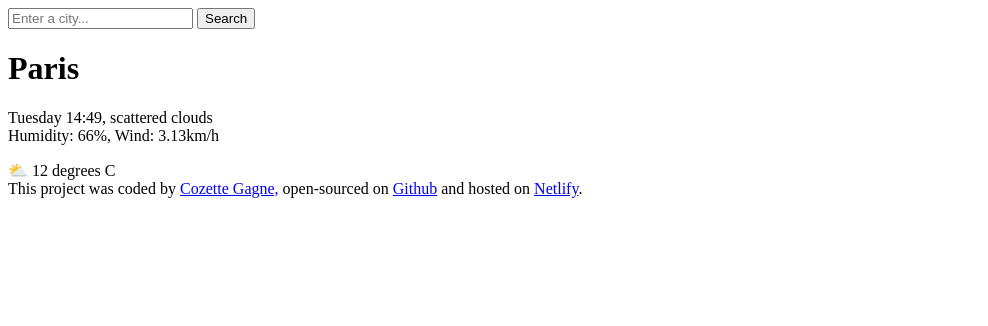
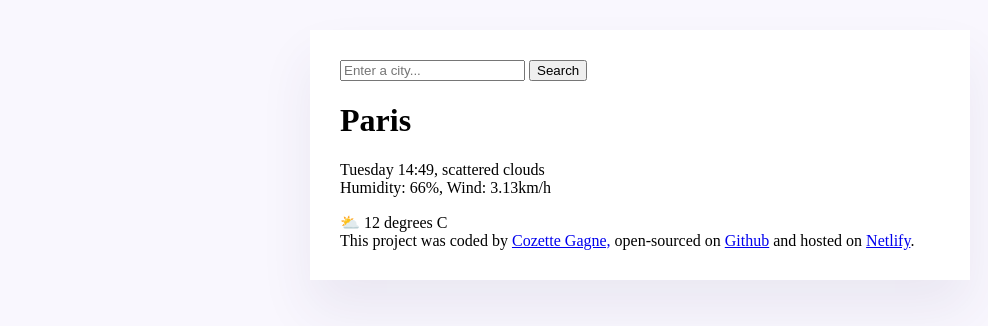
Before and after one commit to Cozette62/stargazer-weather-app, a plain HTML site: page index.html in a window 1280 px wide. Shown: the whole page, without its empty margins (0-988 px from the left). Drawn offline with Linux system fonts and the light colour scheme.

Commit message:
Worked on html for divs

```diff
--- a/index.html
+++ b/index.html
@@ -7,9 +7,11 @@
       content="width=
   , initial-scale=1.0"
     />
+    <link rel="stylesheet" href="src/style.css" />
     <title>Stargazer Weather App</title>
   </head>
   <body>
+    <div class="weather-app">
     <header>
       <form>
         <input type="search" placeholder="Enter a city..." required />
@@ -39,5 +41,6 @@
       >
       and hosted on <a href=" " target="_blank">Netlify</a>.
     </footer>
+    </div>
   </body>
 </html>
--- /dev/null
+++ b/src/style.css
@@ -0,0 +1,10 @@
+body {
+  background-color: #f9f7fe;
+}
+.weather-app {
+  background: white;
+  max-width: 600px;
+  margin: 30px auto;
+  box-shadow: 0 30px 50px rgba(65, 50, 100, 0.08);
+  padding: 30px;
+}
```
